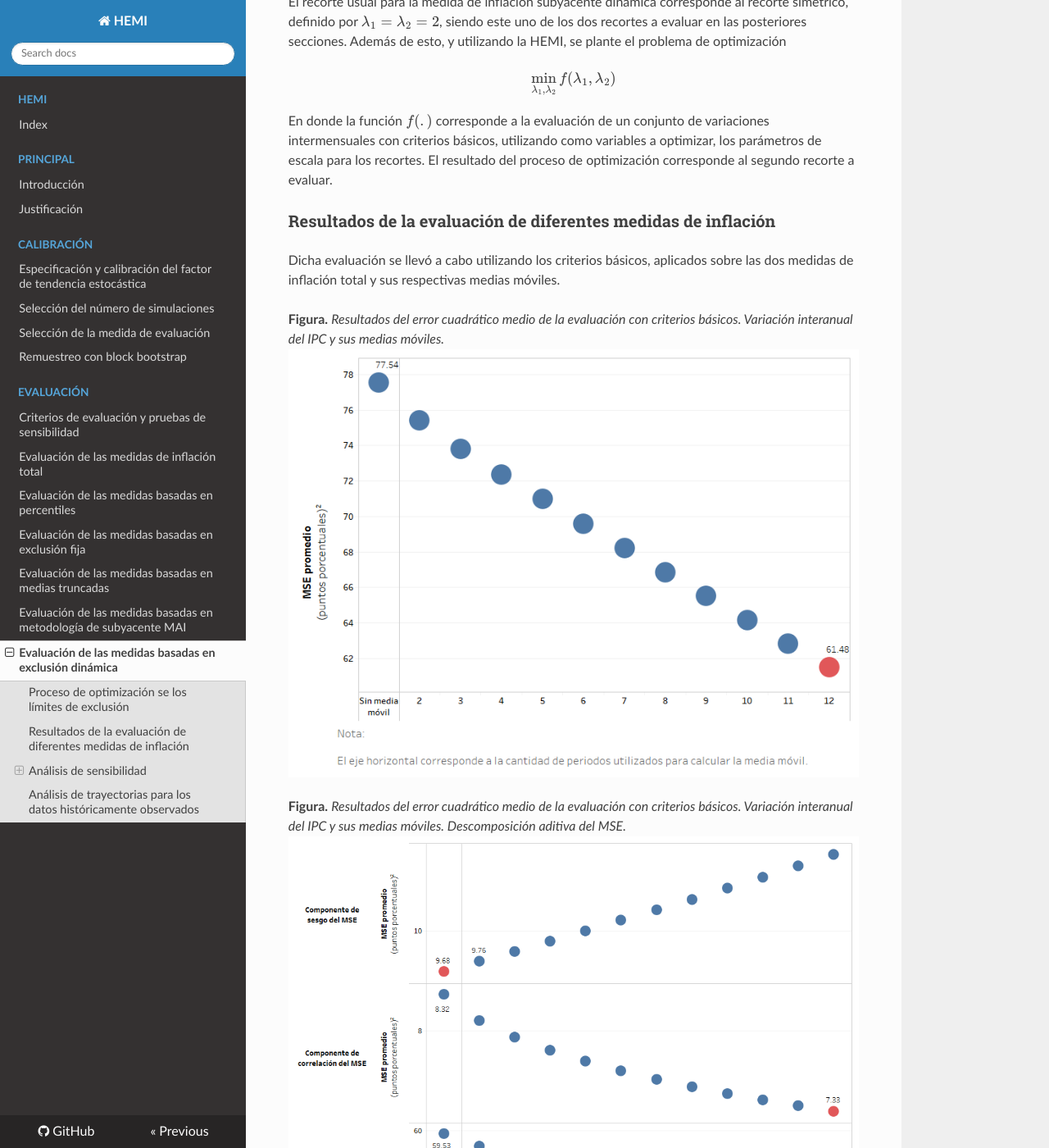
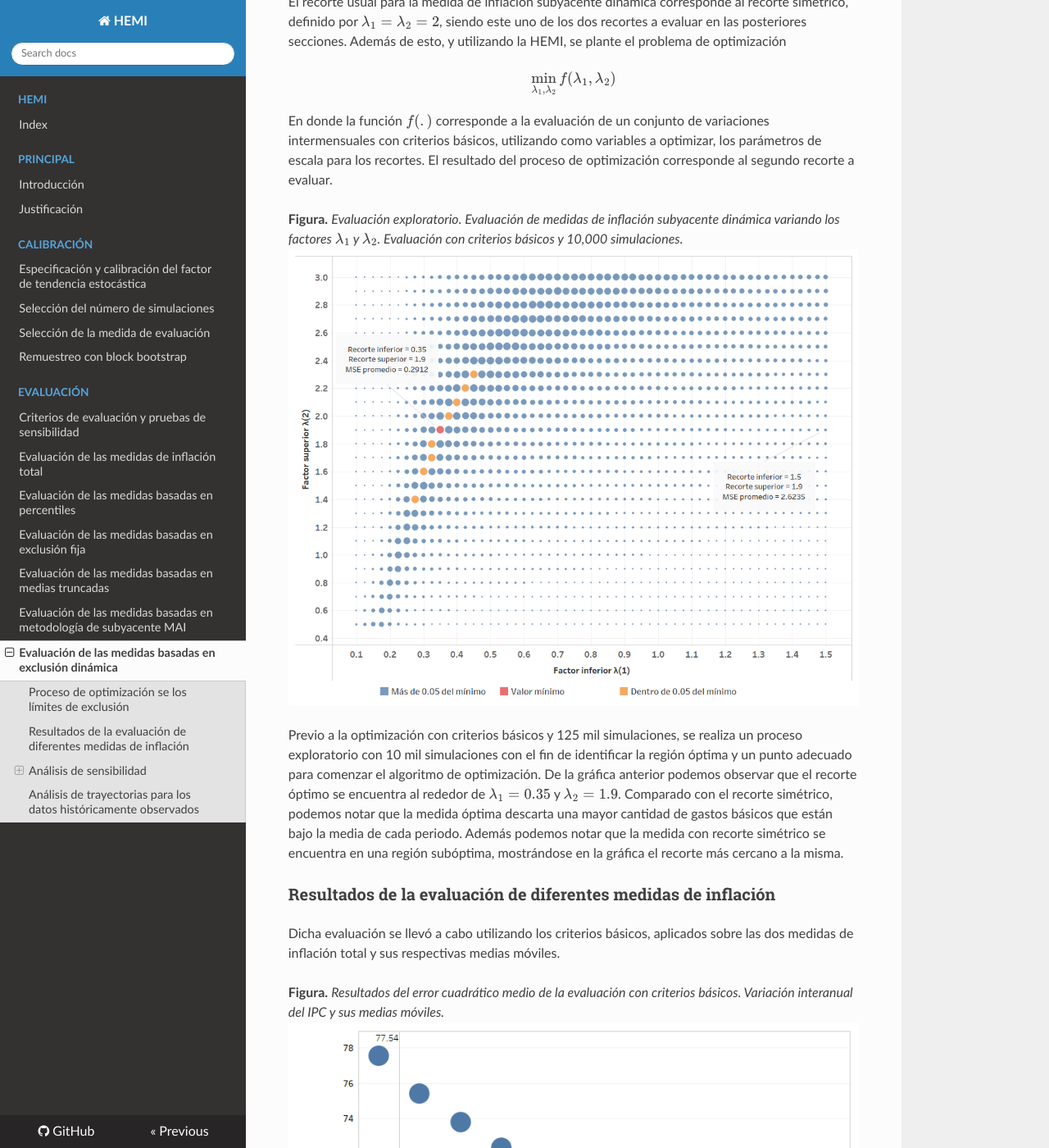
Before and after one commit to DIE-BG/EMI-docs, an MkDocs documentation site: the page built from docs/evaluacion/sub-dinamica.md, in a window 1280 px wide and 1400 px high, scrolled down 742 px. Shown: the whole window at 82% size. Built offline with MkDocs 1.6.1, drawn with Linux system fonts in a browser that asks for light colours; nearby versions of some CDN libraries; formulas are drawn with MathJax 3; a style sheet for code colours, icons or effects is not loaded.

Commit message:
Update sub-dinamica.md

```diff
--- a/docs/evaluacion/sub-dinamica.md
+++ b/docs/evaluacion/sub-dinamica.md
@@ -27,7 +27,10 @@ $$
 
 En donde la función $f(.)$ corresponde a la evaluación de un conjunto de variaciones intermensuales con criterios básicos, utilizando como variables a optimizar, los parámetros de escala para los recortes. El resultado del proceso de optimización corresponde al segundo recorte a evaluar.
 
+**Figura.** *Evaluación exploratorio. Evaluación de medidas de inflación subyacente dinámica variando los factores $\lambda_1$ y $\lambda_2$. Evaluación con criterios básicos y 10,000 simulaciones.*
+![](image/../images/sub_din/DSH_CRIT_MT.png)
 
+Previo a la optimización con criterios básicos y 125 mil simulaciones, se realiza un proceso exploratorio con 10 mil simulaciones con el fin de identificar la región óptima y un punto adecuado para comenzar el algoritmo de optimización. De la gráfica anterior podemos observar que el recorte óptimo se encuentra al rededor de $\lambda_1 = 0.35$ y $\lambda_2 = 1.9$. Comparado con el recorte simétrico, podemos notar que la medida óptima descarta una mayor cantidad de gastos básicos que están bajo la media de cada periodo. Además podemos notar que la medida con recorte simétrico se encuentra en una región subóptima, mostrándose en la gráfica el recorte más cercano a la misma.
 
 ## Resultados de la evaluación de diferentes medidas de inflación
 
```
